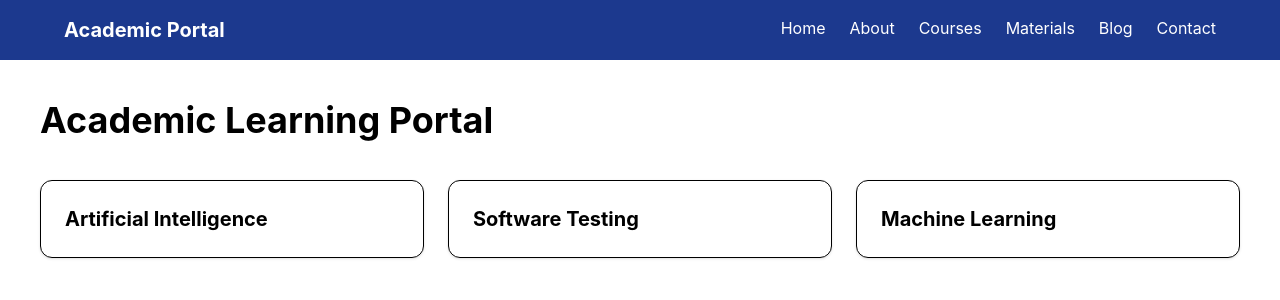
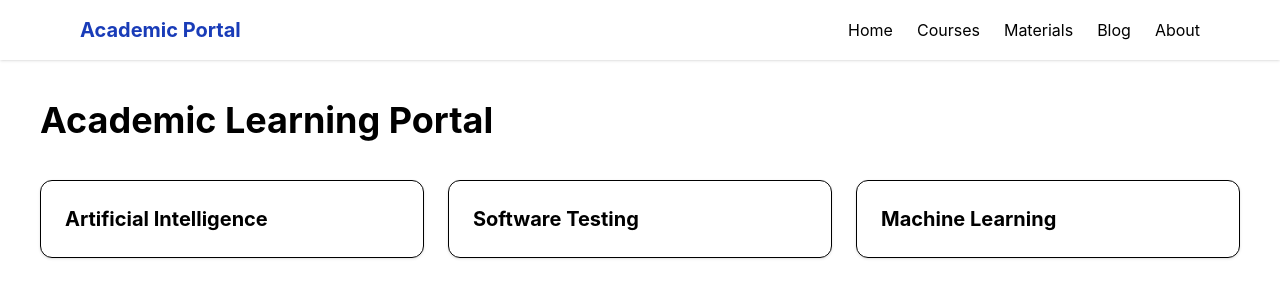
Before and after one commit to anupkadam/academic-portal, a React (Vite) app: page / in a window 1280 px wide. Shown: the top 300 px of the page. Built offline with nearby package versions, Linux system fonts and the light colour scheme.

Commit message:
Update Navbar.jsx
Signed-off-by: anupkadam <anupkadam01@gmail.com>

```diff
--- a/src/components/Navbar.jsx
+++ b/src/components/Navbar.jsx
@@ -2,20 +2,19 @@ import { Link } from "react-router-dom";
 
 export default function Navbar() {
   return (
-    <nav className="bg-blue-900 text-white p-4">
-      <div className="max-w-6xl mx-auto flex justify-between">
+    <nav className="bg-white shadow">
+      <div className="max-w-6xl mx-auto flex justify-between items-center p-4">
 
-        <h1 className="text-xl font-bold">
+        <h1 className="text-xl font-bold text-blue-800">
           Academic Portal
         </h1>
 
         <div className="space-x-6">
           <Link to="/">Home</Link>
-          <Link to="/about">About</Link>
           <Link to="/courses">Courses</Link>
           <Link to="/materials">Materials</Link>
           <Link to="/blog">Blog</Link>
-          <Link to="/contact">Contact</Link>
+          <Link to="/about">About</Link>
         </div>
 
       </div>
```
